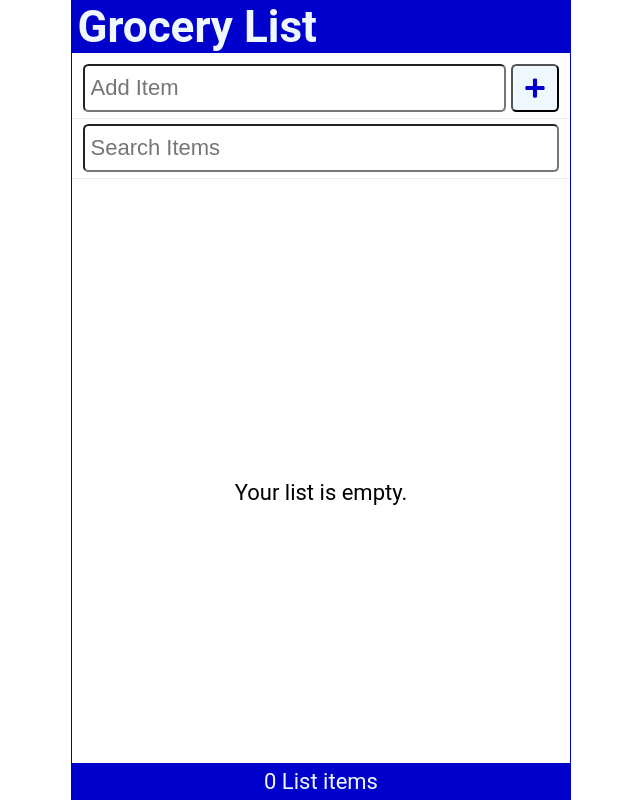
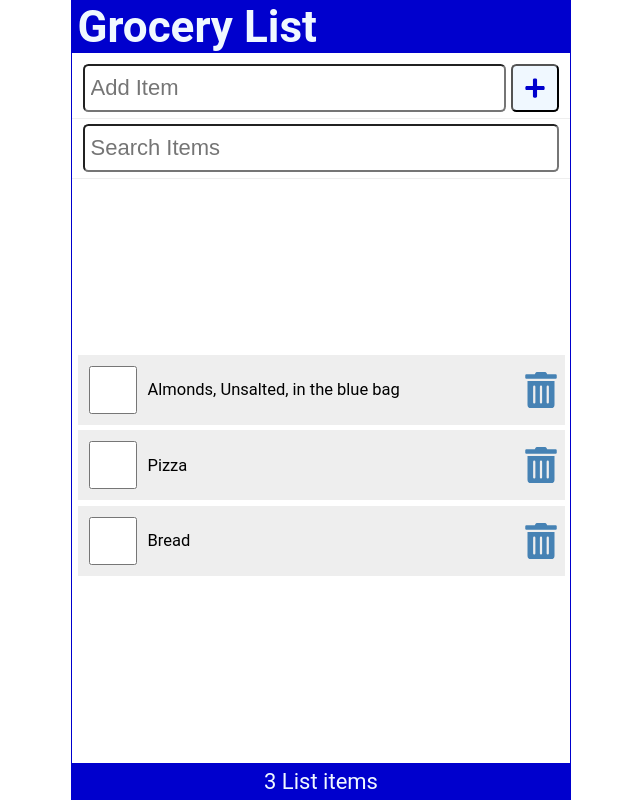
Before and after one commit to rir7890/miniProjectOfGroceryList, a React (Create React App) app: page / in a window 1280 px wide. Shown: the whole page, without its empty margins (319-959 px from the left). Built offline with nearby package versions, Linux system fonts and the light colour scheme; data requests are answered from the project's data file.

Commit message:
all crud operation has been done by json

```diff
--- /dev/null
+++ b/data/db.json
@@ -0,0 +1,19 @@
+{
+  "items": [
+    {
+      "id": 1,
+      "checked": false,
+      "item": "Almonds, Unsalted, in the blue bag"
+    },
+    {
+      "id": 2,
+      "checked": false,
+      "item": "Pizza"
+    },
+    {
+      "id": 3,
+      "checked": false,
+      "item": "Bread"
+    }
+  ]
+}
--- a/src/App.js
+++ b/src/App.js
@@ -6,6 +6,7 @@
 import AddItem from "./AddItem";
 import SearchItem from "./SearchItem";
 import { useState, useEffect } from "react";
+import apiRequest from "./apiRequest";
 
 function App() {
   // const name = "Rahul";
@@ -32,40 +33,90 @@
   //   },
   // ]);
 
-  const [items, setItems] = useState(
-    JSON.parse(localStorage.getItem("shoppinglist")) || []
-  );
+  const API_URL = "http://localhost:3500/items";
+
+  // const [items, setItems] = useState(
+  //   JSON.parse(localStorage.getItem("shoppinglist")) || []
+  // );
+
+  const [items, setItems] = useState([]);
   const [newItem, setNewItem] = useState("");
   const [search, setSearch] = useState("");
+  const [fetchError, setFetchError] = useState(null);
+  const [isLoading, setIsLoading] = useState(true);
 
   useEffect(() => {
     // setItems(JSON.parse(localStorage.getItem("shoppinglist")));
-    localStorage.setItem("shoppinglist", JSON.stringify(items));
-  }, [items]);
+    const fetchItems = async () => {
+      try {
+        const response = await fetch(API_URL);
+        if (!response.ok) throw Error("Did not receive expected data");
+        const listItems = await response.json();
+        // console.log(listItems);
+        setItems(listItems);
+        setFetchError(null);
+      } catch (err) {
+        // console.log(err.message);
+        setFetchError(err.message);
+      } finally {
+        setIsLoading(false);
+      }
+    };
+
+    setTimeout(() => {
+      (async () => await fetchItems())();
+    }, 2000);
+  }, []);
 
   // const setAndSaveItems = (newItems) => {
   //   setItems(newItems);
   //   localStorage.setItem("shoppinglist", JSON.stringify(newItems));
   // };
 
-  const addItem = (item) => {
+  const addItem = async (item) => {
     const id = items.length ? items[items.length - 1].id + 1 : 1;
     const myNewItem = { id, checked: false, item };
     const listItems = [...items, myNewItem];
     setItems(listItems);
+    const postOptions = {
+      method: "POST",
+      headers: {
+        "Content-Type": "application/json",
+      },
+      body: JSON.stringify(myNewItem),
+    };
+    const result = await apiRequest(API_URL, postOptions);
+    if (result) setFetchError(result);
   };
 
-  const handleCheck = (id) => {
+  const handleCheck = async (id) => {
     // console.log(`key: ${id}`);
     const listItems = items.map((item) =>
       item.id === id ? { ...item, checked: !item.checked } : item
     );
     setItems(listItems);
+
+    const myItem = listItems.filter((item) => item.id === id);
+    const updateOptions = {
+      method: "PATCH",
+      headers: {
+        "Content-Type": "application/json",
+      },
+      body: JSON.stringify({ checked: myItem[0].checked }),
+    };
+    const reqUrl = `${API_URL}/${id}`;
+    const result = await apiRequest(reqUrl, updateOptions);
+    if (result) setFetchError(result);
   };
 
-  const handleDelete = (id) => {
+  const handleDelete = async (id) => {
     const listItems = items.filter((item) => item.id !== id);
     setItems(listItems);
+
+    const deleteOptions = { method: "DELETE" };
+    const reqUrl = `${API_URL}/${id}`;
+    const result = await apiRequest(reqUrl, deleteOptions);
+    if (result) setFetchError(result);
   };
 
   const handleSubmit = (e) => {
@@ -88,6 +139,12 @@
         handleSubmit={handleSubmit}
       />
       <SearchItem search={search} setSearch={setSearch} />
+      <main>
+        {isLoading && <p>Loading Items...</p>}
+        {fetchError && (
+          <p style={{ color: "red" }}>{`Error : ${fetchError}`}</p>
+        )}
+        {!fetchError && !isLoading && (
           <Content
             items={items.filter((item) =>
               item.item.toLowerCase().includes(search.toLowerCase())
@@ -95,7 +152,8 @@
             handleCheck={handleCheck}
             handleDelete={handleDelete}
           />
-
+        )}
+      </main>
       <Footer length={items.length} />
     </div>
   );
--- a/src/Content.js
+++ b/src/Content.js
@@ -2,7 +2,7 @@
 
 const Content = ({ items, handleCheck, handleDelete }) => {
   return (
-    <main>
+    <>
       {items.length ? (
         <ItemList
           items={items}
@@ -12,7 +12,7 @@
       ) : (
         <p style={{ marginTop: "2rem" }}>Your list is empty.</p>
       )}
-    </main>
+    </>
   );
 };
 
--- /dev/null
+++ b/src/apiRequest.js
@@ -0,0 +1,12 @@
+const apiRequest = async (url = "", optionsObj = null, errMsg = null) => {
+  try {
+    const response = await fetch(url, optionsObj);
+    if (!response.ok) throw Error("please reload the app");
+  } catch (err) {
+    errMsg = err.message;
+  } finally {
+    return errMsg;
+  }
+};
+
+export default apiRequest;
```
Lines whose indentation alone changed are shown as unchanged.
